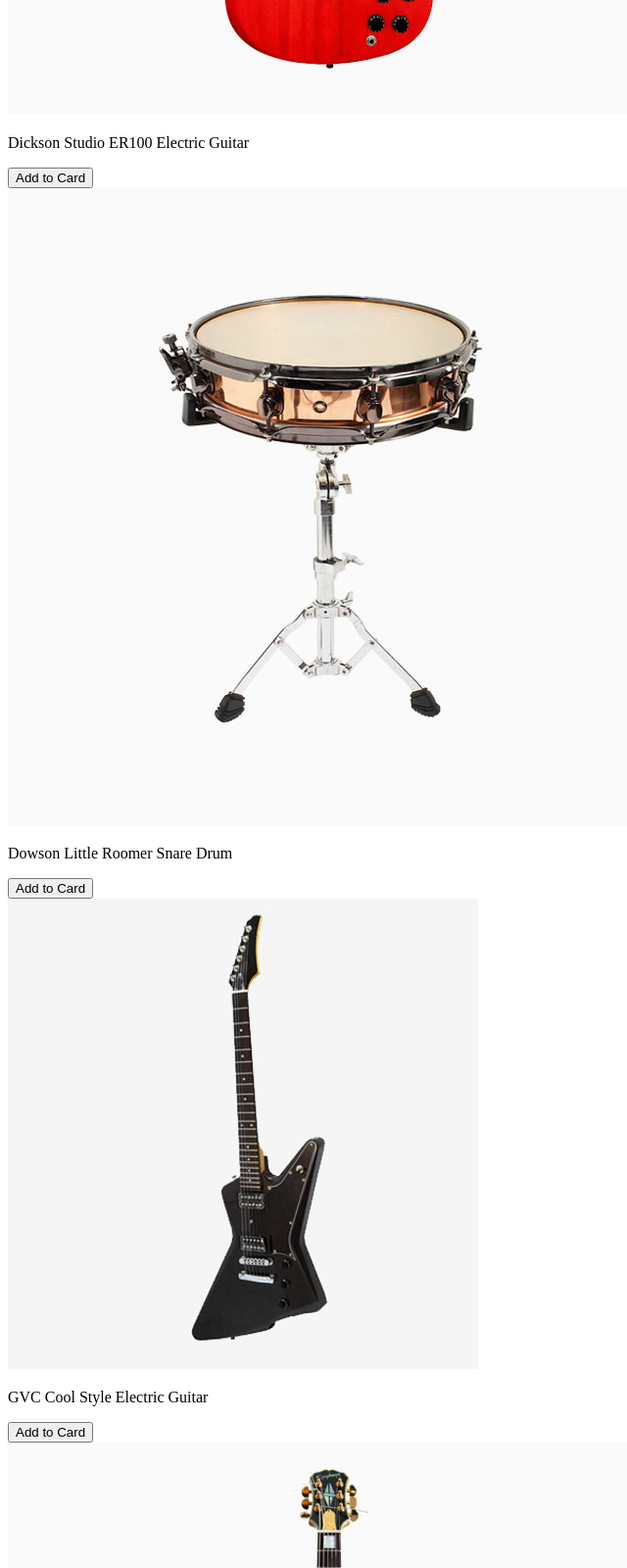
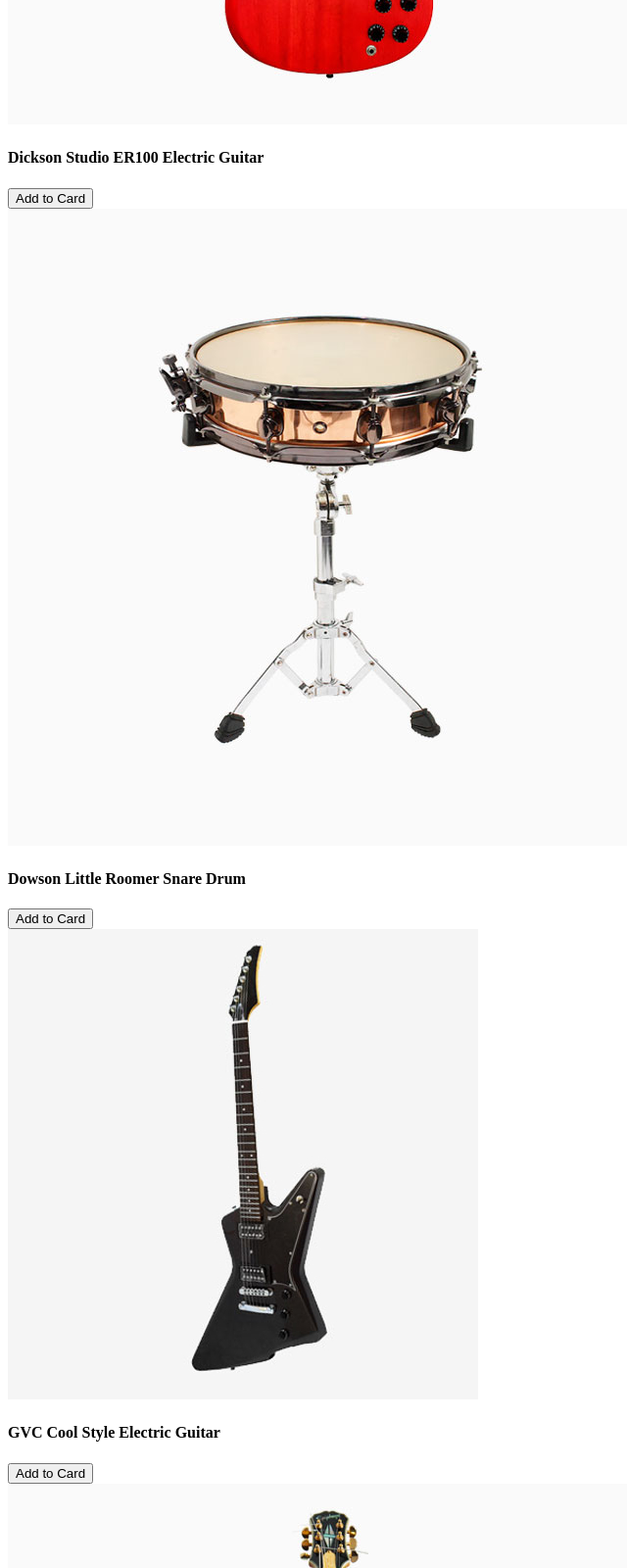
Before and after one commit to koldovsky/588-team-01, a plain HTML site: page index.html in a window 1280 px wide. Shown: the part 2120-3720 px from the top of the page at 98% size, without its empty margins (0-640 px from the left). Drawn offline with Linux system fonts and the light colour scheme.

Commit message:
changed P to h4 in articles

```diff
--- a/index.html
+++ b/index.html
@@ -90,35 +90,35 @@
             <div class="carousel-store">
                 <article  class="product">
                     <img src="img/carousel-store-imgs/bover-rover-erstq56-snare-drum.jpg" alt="Bover Rover ERSTQ56 Snare Drum">
-                    <p>Bover Rover ERSTQ56 Snare Drum</p>
+                    <h4>Bover Rover ERSTQ56 Snare Drum</h4>
                     <div class="button-add-to-cart">
                         <button>Add to Card</button>
                     </div>
                 </article>
                 <article  class="product">
                     <img src="img/carousel-store-imgs/dickson-studio-er100-electric-guitar.jpg" alt="Dickson Studio ER100 Electric Guitar">
-                    <p>Dickson Studio ER100 Electric Guitar</p>
+                    <h4>Dickson Studio ER100 Electric Guitar</h4>
                     <div class="button-add-to-cart">
                         <button>Add to Card</button>
                     </div>
                 </article>
                 <article  class="product">
                     <img src="img/carousel-store-imgs/dowson-little-roomer-snare-drum.jpg" alt="Dowson Little Roomer Snare Drum">
-                    <p>Dowson Little Roomer Snare Drum</p>
+                    <h4>Dowson Little Roomer Snare Drum</h4>
                     <div class="button-add-to-cart">
                         <button>Add to Card</button>
                     </div>
                 </article>
                 <article  class="product">
                     <img src="img/carousel-store-imgs/gvc-cool-style-electric-guitar.jpg" alt="GVC Cool Style Electric Guitar">
-                    <p>GVC Cool Style Electric Guitar</p>
+                    <h4>GVC Cool Style Electric Guitar</h4>
                     <div class="button-add-to-cart">
                         <button>Add to Card</button>
                     </div>
                 </article>
                 <article>
                     <img src="img/carousel-store-imgs/raven-bee-rb500-exotic-style-guitar.jpg" alt="Raven Bee RB500 Exotic Style Guitar">
-                    <p>Raven Bee RB500 Exotic Style Guitar</p>
+                    <h4>Raven Bee RB500 Exotic Style Guitar</h4>
                     <div class="button-add-to-cart">
                         <button>Add to Card</button>
                     </div>
```
